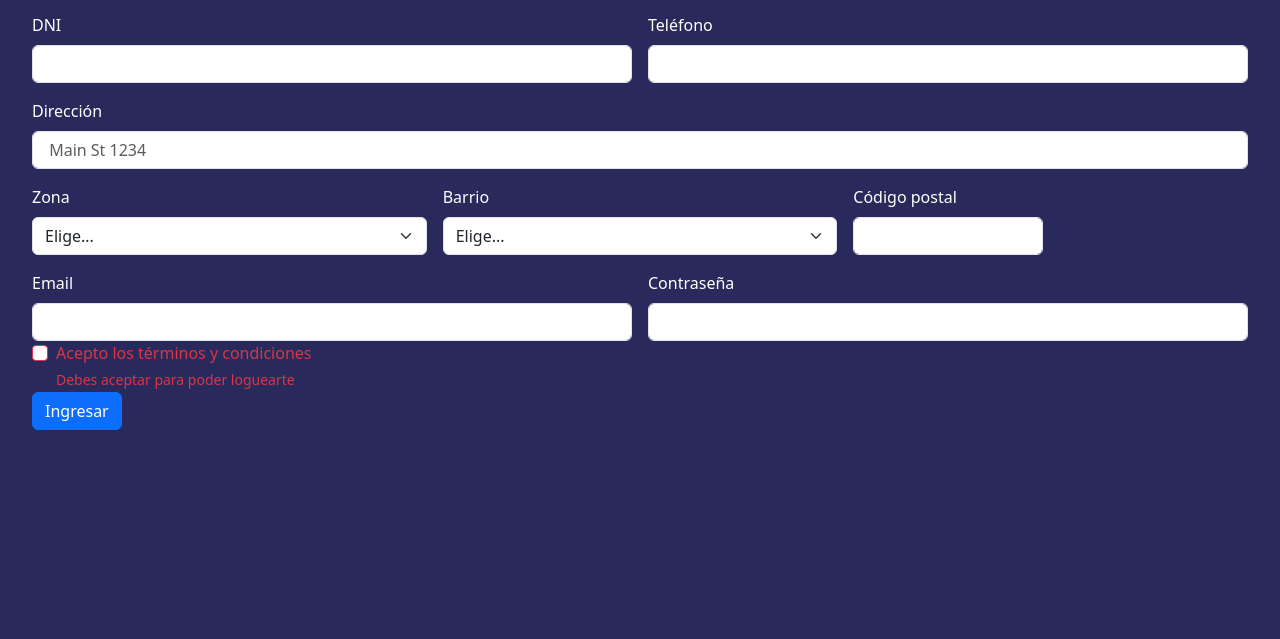
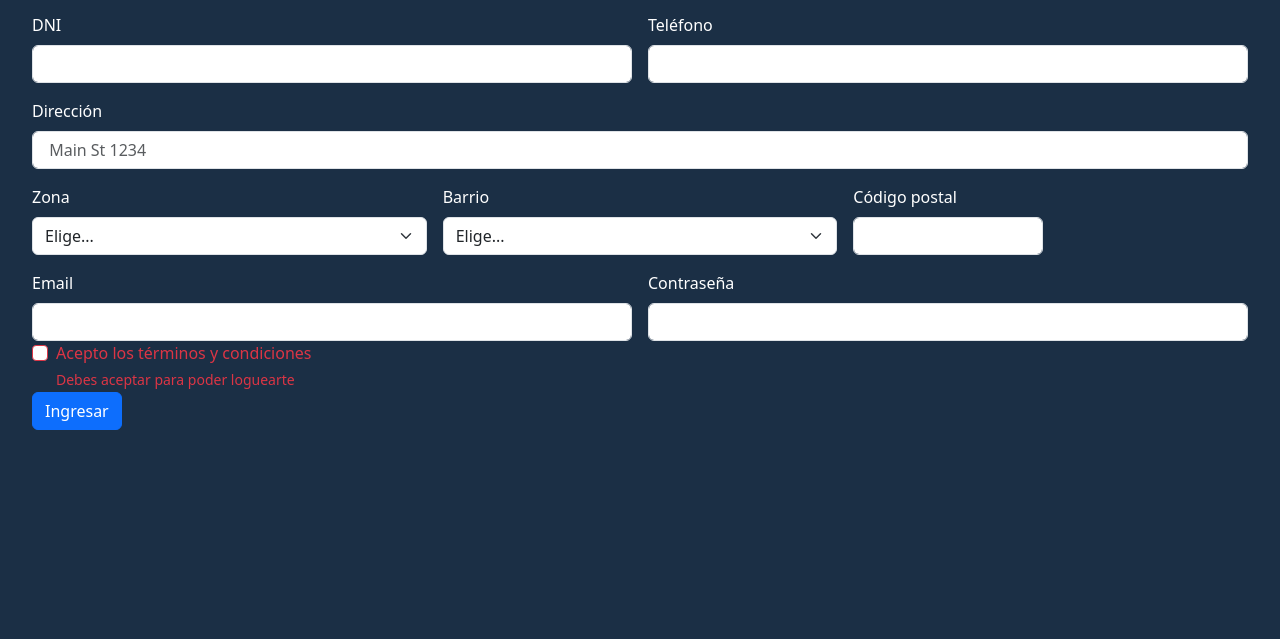
Before and after one commit to Larryjose/Mutuo, a website: page public/form_index.html in a window 1280 px wide. Shown: the part 161-800 px from the top of the page. Drawn offline with nearby package versions, Linux system fonts and the light colour scheme.

Commit message:
Cambio de color

```diff
--- a/public/form_index.html
+++ b/public/form_index.html
@@ -8,7 +8,7 @@
     <script src="https://cdn.jsdelivr.net/npm/bootstrap@5.3.2/dist/js/bootstrap.bundle.min.js" integrity="sha384-C6RzsynM9kWDrMNeT87bh95OGNyZPhcTNXj1NW7RuBCsyN/o0jlpcV8Qyq46cDfL" crossorigin="anonymous"></script>
     <style>
       body {
-        background-color: rgb(41, 41, 92);
+        background-color: #1b2f45;
         color: white;
         margin: 2rem;
       }
```
